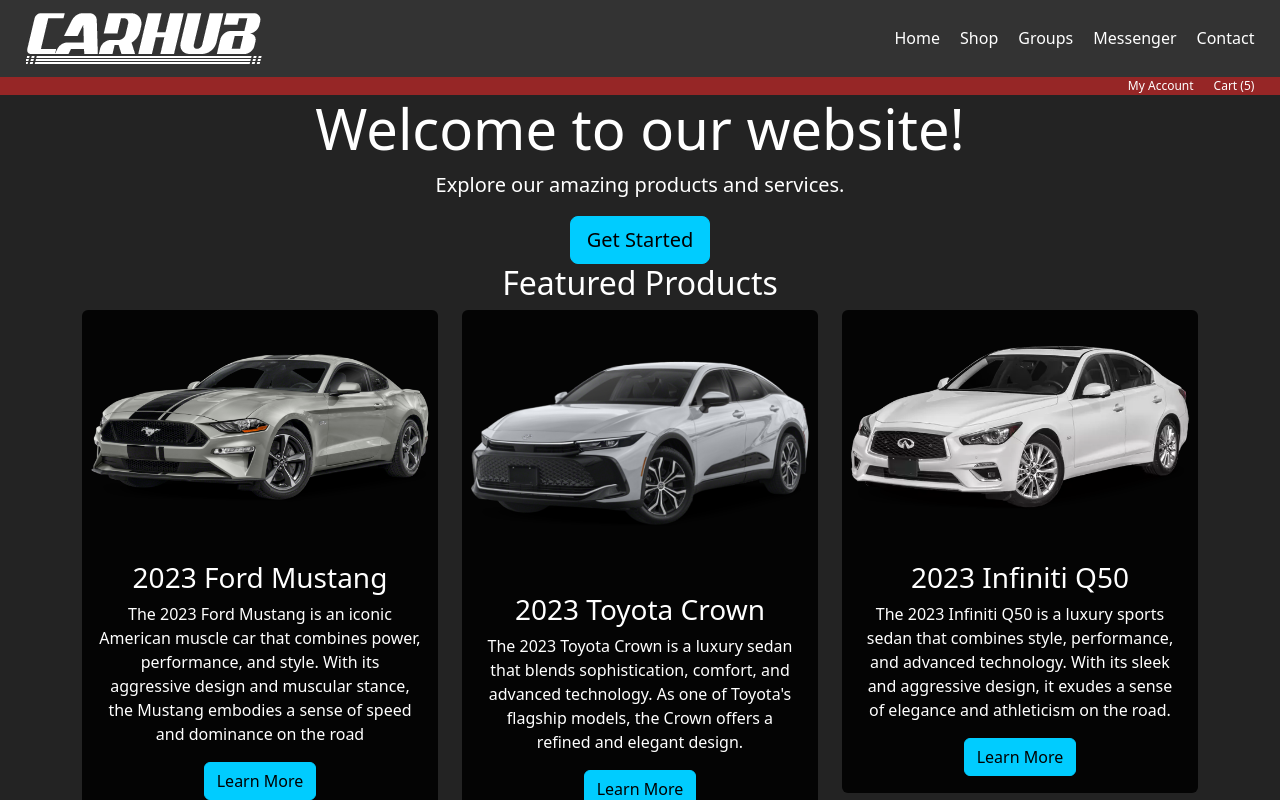
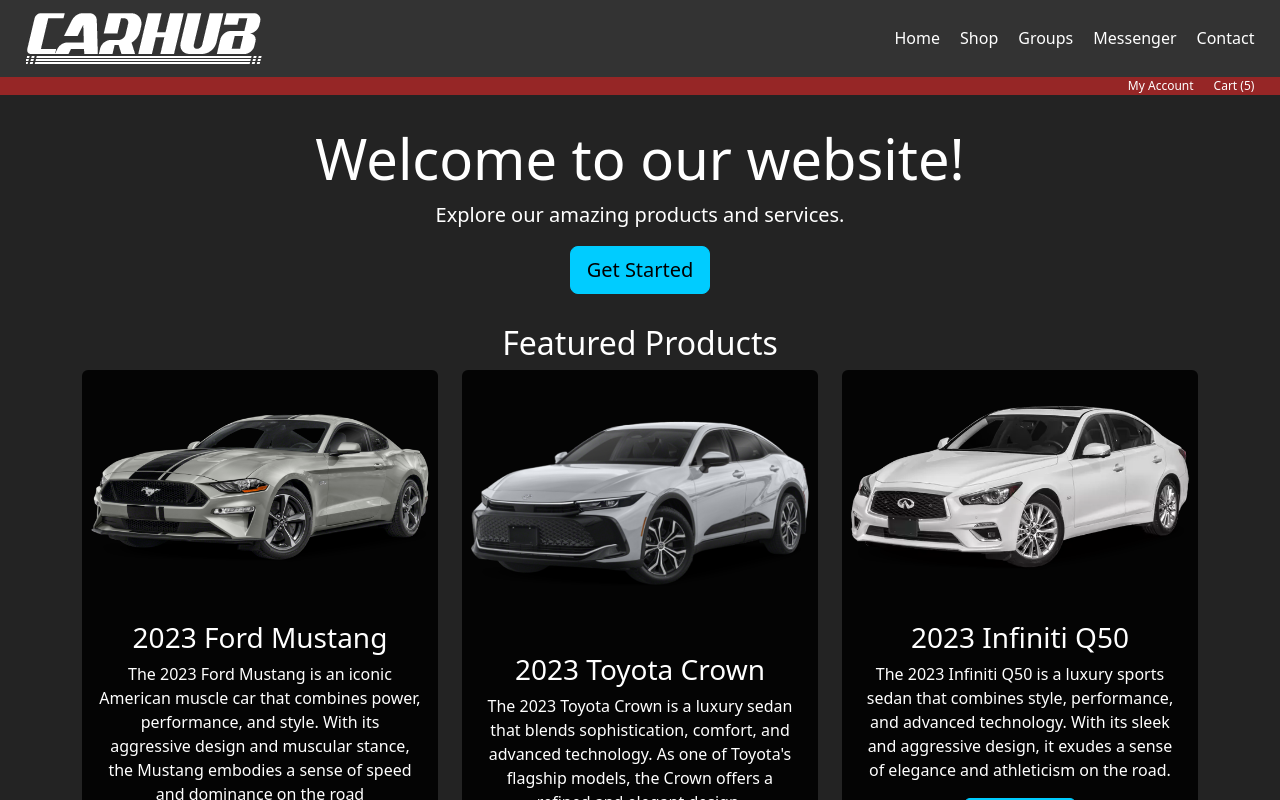
Before and after one commit to Gcerpa01/CarHub, a React (Create React App) app in the folder project/carhub/: page /home in a window 1280 px wide. Shown: the top 800 px of the page. Built offline with nearby package versions, Linux system fonts and the light colour scheme.

Commit message:
Update App.css

```diff
--- a/project/carhub/src/App.css
+++ b/project/carhub/src/App.css
@@ -1,6 +1,10 @@
 .App {
   text-align: center;
   background-color: #232323;
+  /*  Giving the home page more space between sections  */
+  display: flex;
+  flex-direction: column;
+  grid-gap: 30px;
 }
 
 .App-logo {
```
